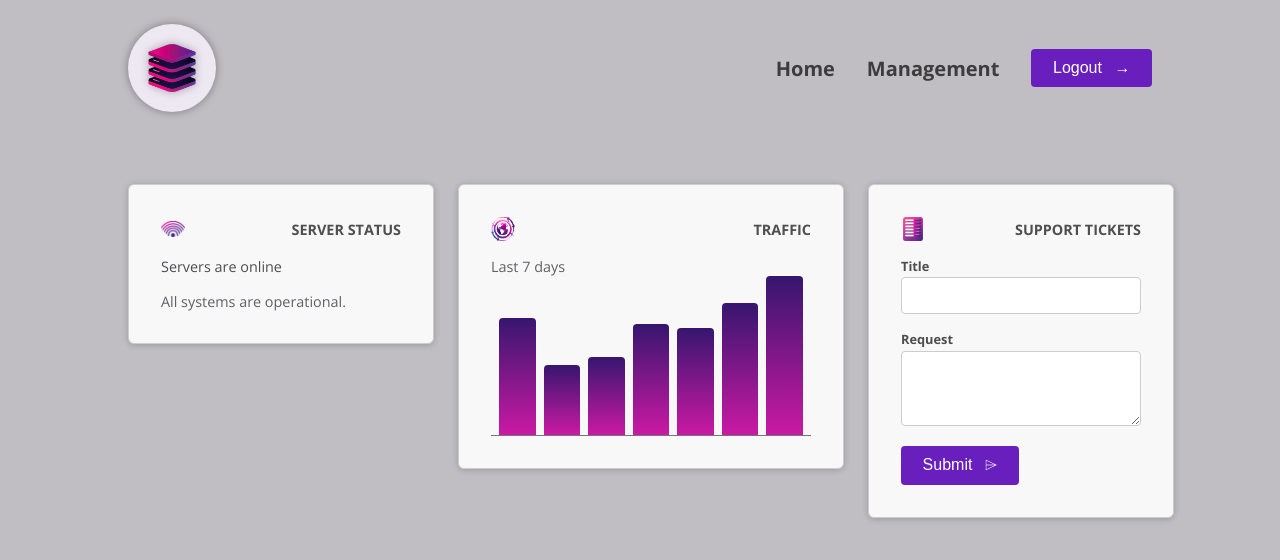
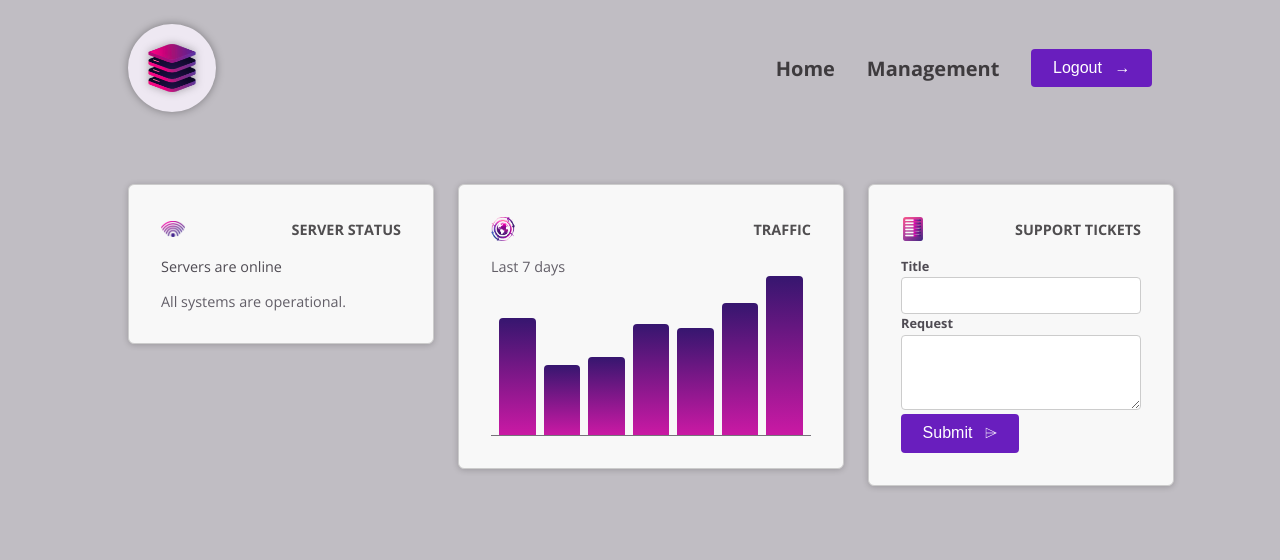
Before and after one commit to wtek01/angular-components-templates-deep-dive, an Angular app: page / in a window 1280 px wide. Shown: the top 560 px of the page. Built offline with nearby package versions, Linux system fonts and the light colour scheme.

Commit message:
Create Reusable Form Component

```diff
--- a/src/app/dashboard/tickets/new-ticket/new-ticket-component.html
+++ b/src/app/dashboard/tickets/new-ticket/new-ticket-component.html
@@ -1,17 +1,15 @@
 <form (ngSubmit)="submitTicket()">
-  <p>
-    <label>Title</label>
+  <app-control label="Title">
     <input name="title" id="title" [(ngModel)]="title" />
-  </p>
-  <p>
-    <label>Request</label>
+  </app-control>
+  <app-control label="Request">
     <textarea
       name="request"
       id="request"
       rows="3"
       [(ngModel)]="request"
     ></textarea>
-  </p>
+  </app-control>
   <p>
     <button appButton>
       Submit
--- a/src/app/dashboard/tickets/new-ticket/new-ticket-component.ts
+++ b/src/app/dashboard/tickets/new-ticket/new-ticket-component.ts
@@ -1,12 +1,13 @@
 import { Component, Input } from '@angular/core';
 import { FormsModule } from '@angular/forms';
 import { ButtonComponent } from "../../../shared/button/button.component";
+import { ControlComponent } from "../../../shared/control/control.component";
 
 @Component({
   selector: 'app-new-ticket',
   templateUrl: './new-ticket-component.html',
   standalone: true,
-  imports: [FormsModule, ButtonComponent],
+  imports: [FormsModule, ButtonComponent, ControlComponent],
 })
 export class NewTicketComponent {
   @Input() title: string = '';
--- /dev/null
+++ b/src/app/shared/control/control.component.html
@@ -0,0 +1,4 @@
+<p>
+  <label>{{ label }}</label>
+  <ng-content select="input, textarea" />
+</p>
```
Also changed, not shown: src/app/shared/control/control.component.ts (added, +11 -0 lines).
